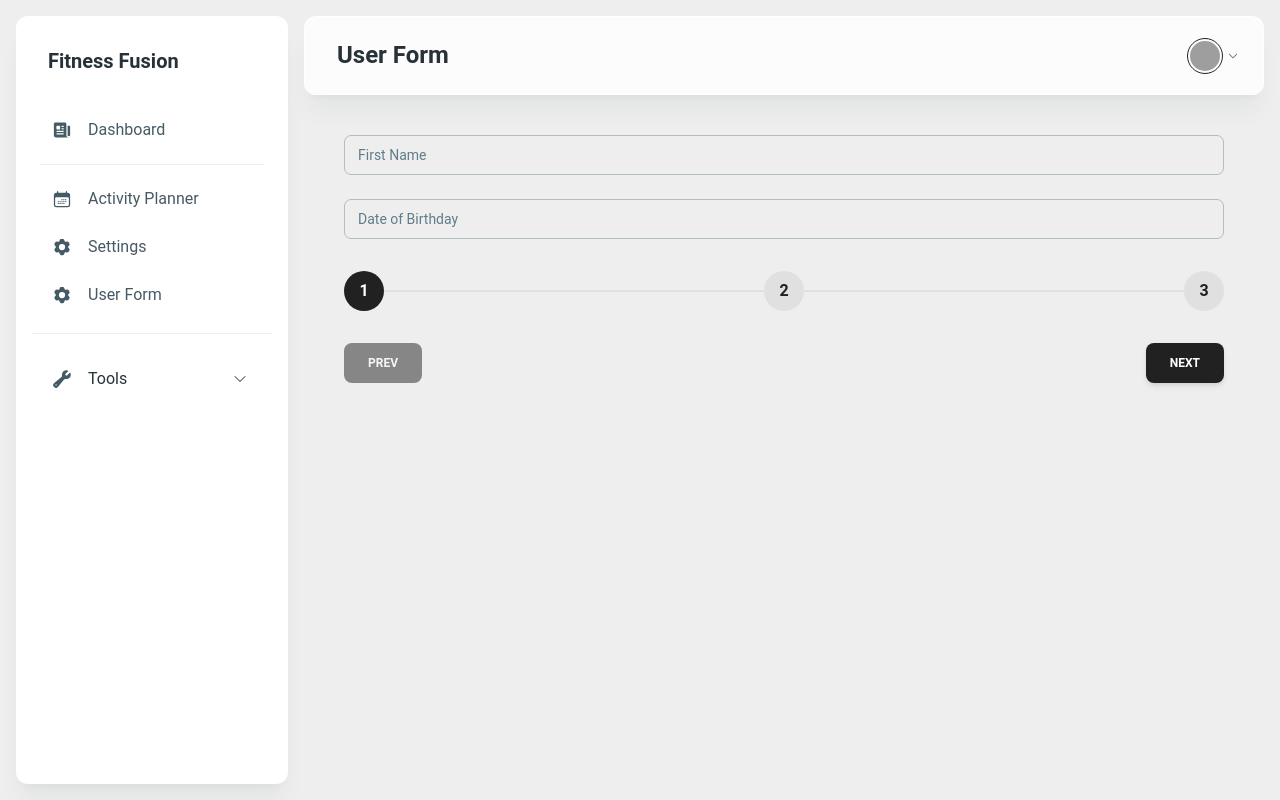
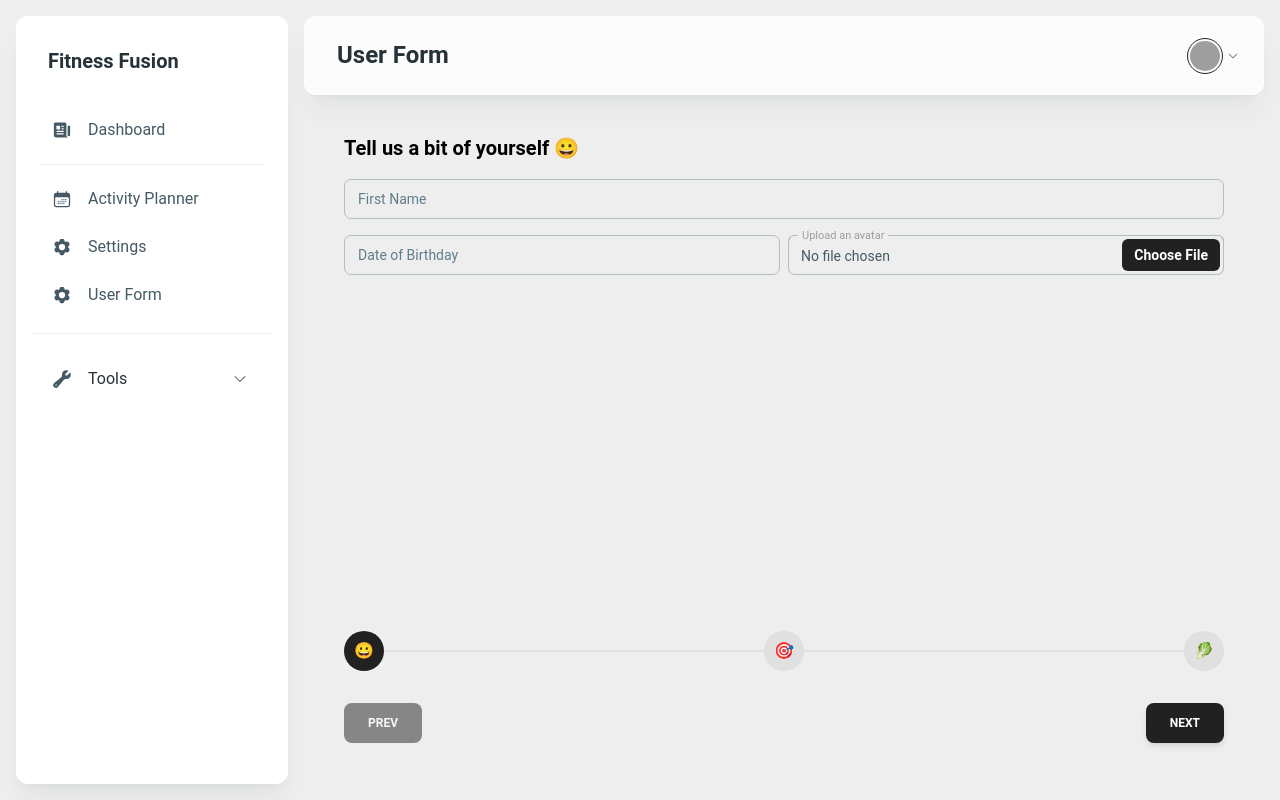
Before and after one commit to lisaspencer1997/FitnessFusionPlan, a React (Vite) app: page /user-form in a window 1280 px wide. Built offline with nearby package versions, Linux system fonts and the light colour scheme; grey boxes are pictures that could not be loaded.

Commit message:
added multistep form with correct input fields - TODO: Bind states and effects with the events and save in the localStorage

```diff
--- a/src/components/Form.jsx
+++ b/src/components/Form.jsx
@@ -8,7 +8,13 @@ import {
   Popover,
   PopoverHandler,
   PopoverContent,
+  Typography,
+  Select,
+  Option
 } from "@material-tailwind/react";
+
+import { FontAwesomeIcon } from '@fortawesome/react-fontawesome'
+import { faWeightScale } from '@fortawesome/free-solid-svg-icons'
 
 import { format } from "date-fns";
 import { DayPicker } from "react-day-picker";
@@ -84,7 +90,10 @@ const Form = () => {
   };
 
   const StepContent = [
-    <div className="flex flex-col gap-6">
+    <div className="flex flex-col gap-4">
+      <Typography variant="h5">
+        Tell us a bit of yourself 😀
+      </Typography>
       <Input
         label="First Name"
         placeholder=""
@@ -93,6 +102,7 @@ const Form = () => {
         onChange={handleInputChange}
       />
 
+      <div className='flex flex-row gap-2'>
         <Popover placement="bottom">
           <PopoverHandler>
             <Input
@@ -141,7 +151,37 @@ const Form = () => {
               }}
             />
           </PopoverContent>
-      </Popover></div>,
+        </Popover>
+        <div className="relative flex w-full">
+          <Input
+            type="file"
+            label="Upload an avatar"
+            className="block w-full text-sm text-slate-500
+            file:py-1.5
+            file:px-3
+            file:mt-1
+            file:border-0
+            file:text-sm
+            file:font-semibold
+            file:bg-gray-900
+            file:text-white
+            file:!absolute
+            file:right-0
+            file:top-0
+            file:rounded-md
+            hover:file:cursor-pointer"
+          />
+        </div>
+      </div>
+
+    </div>,
+    <div className="flex flex-col gap-4">
+
+      <Typography variant="h5">
+        What's your goals? 🎯
+      </Typography>
+
+      <div className="flex flex-col gap-4">
         <div className="flex flex-row gap-2">
           <Input label="Milestone Name"
             placeholder=" "
@@ -199,12 +239,63 @@ const Form = () => {
               />
             </PopoverContent>
           </Popover>
+        </div>
+        <div className="w-full">
+          <Input type="number" label="Your ideal weight" icon={<FontAwesomeIcon icon={faWeightScale} />} />
+          <Typography
+            variant="small"
+            color="gray"
+            className="mt-2 flex items-center gap-1 font-normal"
+          >
+            <svg
+              xmlns="http://www.w3.org/2000/svg"
+              viewBox="0 0 24 24"
+              fill="currentColor"
+              className="-mt-px h-4 w-4"
+            >
+              <path
+                fillRule="evenodd"
+                d="M2.25 12c0-5.385 4.365-9.75 9.75-9.75s9.75 4.365 9.75 9.75-4.365 9.75-9.75 9.75S2.25 17.385 2.25 12zm8.706-1.442c1.146-.573 2.437.463 2.126 1.706l-.709 2.836.042-.02a.75.75 0 01.67 1.34l-.04.022c-1.147.573-2.438-.463-2.127-1.706l.71-2.836-.042.02a.75.75 0 11-.671-1.34l.041-.022zM12 9a.75.75 0 100-1.5.75.75 0 000 1.5z"
+                clipRule="evenodd"
+              />
+            </svg>
+            Please insert a number in Kg.
+          </Typography>
+        </div>
+      </div>
     </div>,
-    <div>Form about Food and Water</div>,
+    <div className="flex flex-col gap-4">
+
+      <Typography variant="h5">
+        Let's talk about Food! 🥬
+      </Typography>
+
+      <div className="flex flex-row gap-2">
+
+        <div className="w-full">
+          <Select label="Select a macronutrient">
+            <Option>Protein</Option>
+            <Option>Carbohydrates</Option>
+            <Option>Fats</Option>
+          </Select>
+        </div>
+        <div className="w-full">
+          <Input
+            label="Your water target in Litres"
+            placeholder="1"
+            name="waterTarget"
+            type="number"
+            step="0.20"
+            min="0"
+          />
+        </div>
+
+      </div>
+    </div>,
   ];
 
   return (
-    <div className="w-full p-10 flex flex-col gap-8">
+    <div className="w-full h-[calc(100%-5rem)] p-10 flex flex-col gap-8">
 
       {StepContent[activeStep]}
 
@@ -214,9 +305,9 @@ const Form = () => {
           isLastStep={(value) => setIsLastStep(value)}
           isFirstStep={(value) => setIsFirstStep(value)}
         >
-            <Step onClick={() => setActiveStep(0)}>1</Step>
-            <Step onClick={() => setActiveStep(1)}>2</Step>
-            <Step onClick={() => setActiveStep(2)}>3</Step>
+          <Step onClick={() => setActiveStep(0)}>😀</Step>
+          <Step onClick={() => setActiveStep(1)}>🎯</Step>
+          <Step onClick={() => setActiveStep(2)}>🥬</Step>
         </Stepper>
         <div className="mt-8 flex justify-between">
           <Button onClick={handlePrev} disabled={isFirstStep}>
```
Lines whose indentation alone changed are shown as unchanged.
